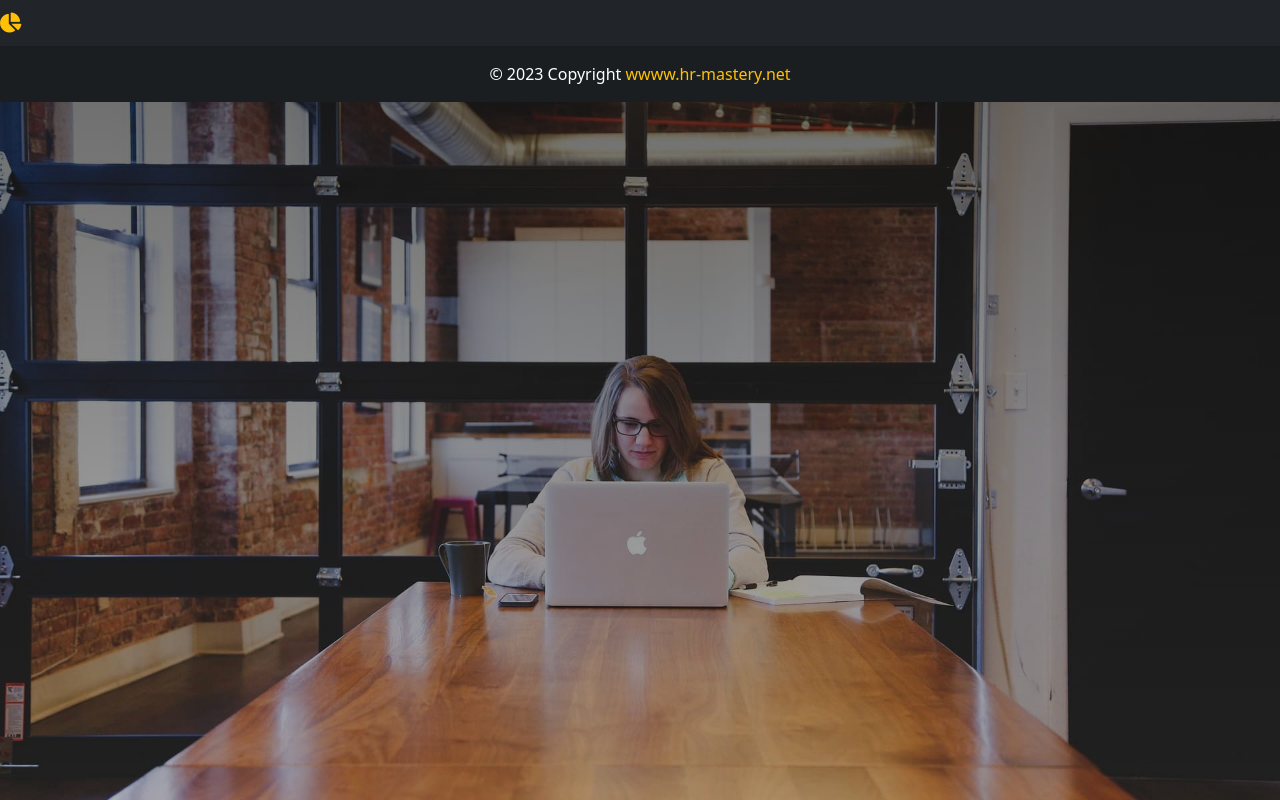
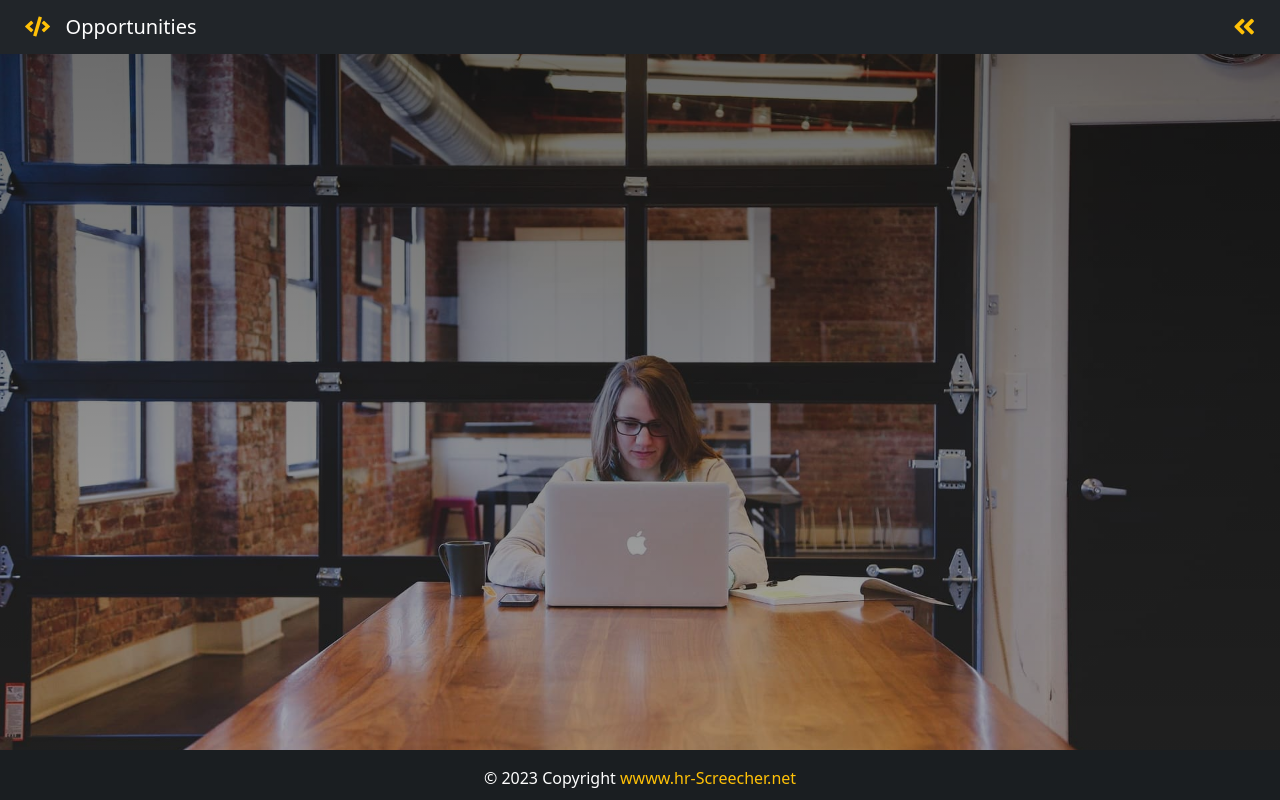
Before and after one commit to ifeanyiA/human_resoures, a Django app: page /opportunities in a window 1280 px wide. Run offline with Django 4.2, Linux system fonts and the light colour scheme; some libraries are stand-ins or nearby versions.

Commit message:
first video

```diff
--- a/App/static/css/style.css
+++ b/App/static/css/style.css
@@ -0,0 +1,36 @@
+/*======================================
+# START CONFIGURATION
+====================================*/
+
+
+html,body{
+    height: 100%;
+    margin: 0;
+    max-width: 100%;
+    overflow: hidden;
+}
+
+/*======================================
+# FOOTER
+====================================*/
+
+.wrapper{
+    min-height: 100%;
+    margin-bottom: -50px;
+}
+
+#footer,
+.push{
+    height: 50px;
+}
+
+/*======================================
+# OTHER PARTS
+====================================*/
+
+
+#navbar-content{
+    text-align: center;
+    color: #fff;
+    margin-left: 25px;
+}
--- a/App/templates/App/base.html
+++ b/App/templates/App/base.html
@@ -16,7 +16,7 @@
     <link rel="stylesheet" href="{% static "css/style.css" %}">
     <title>
     {% block title %}
-    Hr Mastery
+    Hr Screecher
     {% endblock title %}
     </title>
 </head>
@@ -24,24 +24,30 @@
    <div class="wrapper">
 
     <style>
-        body{
+        body
+        {
             background-image: linear-gradient(rgba(0,0,0,0.6), rgba(0,0,0,0.3)),  url("/static/img/frontend.jpg");
             background-position: center 0px;
             background-repeat: no-repeat;
             background-attachment: fixed;
             background-size: cover;
-
         }
     </style>
-<head>
+<header>
     <nav class="navbar bavbar-expand-lg navbar-dark bg-dark">
         <div class="col-sm">
-            <a class="navbar-brand flex-grow-1">
-                <i class="text-warning fas fa-chart-pie"></i>
+            <a class="navbar-brand flex-grow-1" id="navbar-content">
+               {% block navbar-content %}
+               <i class="text-warning fas fa-chart-pie"></i>&nbsp;&nbsp; HR Screecher
+               {% endblock navbar-content %}
             </a>
         </div>
+         <!-- Link to navigate between the pages -->
+        {% block link %}
+
+        {% endblock link %}
     </nav>
-</head>
+</header>
     <!-- Block content -->
     {% block content %}
 
@@ -50,7 +56,7 @@
 <footer class="bg-dark text-center text-lg-start" id="footer" style="color: #fff;">
     <div class="text-center p-3" style="background-color: rgba(0, 0, 0, 0.2);">&copy; {% now "Y" %} Copyright
         <a class="text-center" href="#" style="text-decoration: none;">
-            <spa class="text-warning">wwww.hr-mastery.net</span>
+            <spa class="text-warning">wwww.hr-Screecher.net</span>
         </a>
     </div>
 </footer>
--- a/App/templates/App/opportunities.html
+++ b/App/templates/App/opportunities.html
@@ -6,6 +6,23 @@
     Opportunities
 {% endblock title %}
 
+
+
+
+<!--Navbar for opportunities-->
+{% block navbar-content %}
+<i class="text-warning fas fa-code"></i>&nbsp;&nbsp; Opportunities
+{% endblock navbar-content %}
+
+<!-- Link to navigate between the pages -->
+{% block link %}
+
+<a href="{% url 'home' %}" style="margin-right:25px; font-size: 25px;" title="Go back">
+<i class="text-warning fas fa-angle-double-left"></i>
+</a>
+{% endblock link %}
+
+
  {% block content %}
 
 {% endblock content %}
```
Also changed, not shown: App/templates/App/home.html (+6 -2 lines).
